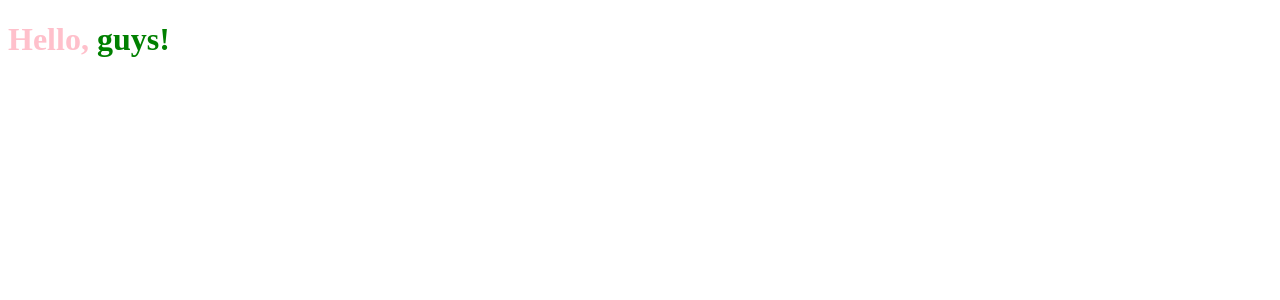
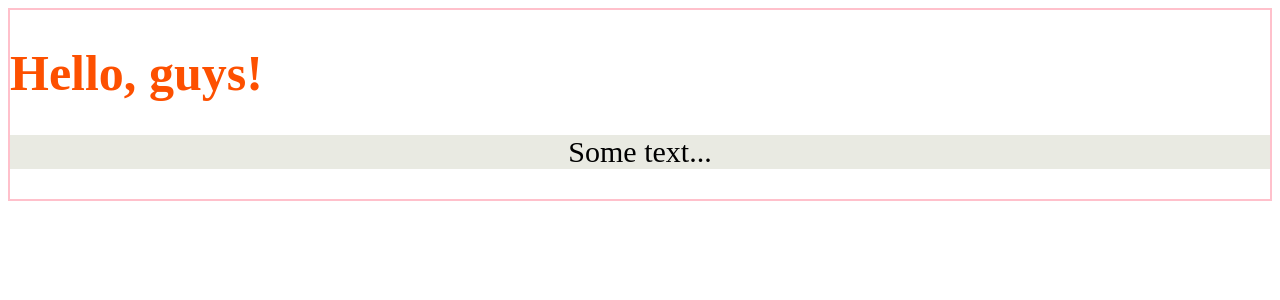
Before and after one commit to ProUnebit/Reminder_ToMe_Reminder, a React app: page / in a window 1280 px wide. Shown: the top 300 px of the page. Built offline with nearby package versions, Linux system fonts and the light colour scheme.

Commit message:
fixed paths, add scss styles, update webpack.config.js

```diff
--- a/src/components/App.js
+++ /dev/null
@@ -1,14 +0,0 @@
-import React from 'react';
-import '../scss/style.scss';
-
-class App extends React.Component {
-    render () {
-        return (
-            <div>
-                <h1>Hello, <span>guys!</span></h1>
-            </div>
-        )
-    }
-}
-
-export default App;
--- /dev/null
+++ b/src/components/App/App.js
@@ -0,0 +1,16 @@
+import React from 'react';
+import './App.scss';
+import TestComponent from '../TestComponent/TestComponent';
+
+class App extends React.Component {
+    render () {
+        return (
+            <div className="app">
+                <h1 className="app__title">Hello, <span>guys!</span></h1>
+                <TestComponent />
+            </div>
+        )
+    }
+}
+
+export default App;
--- /dev/null
+++ b/src/components/App/App.scss
@@ -0,0 +1,16 @@
+@import "../../scss_partials/params-g";
+@import "../../scss_partials/mixins";
+
+.app {
+// |---PARAMS-LOC---|
+$text-color: $global-inter-orange;
+
+// |---STYLES---|
+    border: 2px solid pink;
+
+    &__title {
+        font-size: 50px;
+        color: $text-color;
+    }
+
+}
--- /dev/null
+++ b/src/components/TestComponent/TestComponent.js
@@ -0,0 +1,14 @@
+import React from 'react';
+import './TestComponent.scss';
+
+class TestComponent extends React.Component {
+    render () {
+        return (
+            <div className="test-component">
+                <p className="test-component__text">Some text...</p>
+            </div>
+        )
+    }
+}
+
+export default TestComponent;
--- /dev/null
+++ b/src/components/TestComponent/TestComponent.scss
@@ -0,0 +1,15 @@
+@import "../../scss_partials/params-g";
+@import "../../scss_partials/mixins";
+
+.test-component {
+// |---PARAMS-LOC---|
+$text-color: $global-inter-orange;
+
+// |---STYLES---|
+    background-color: $global-platinum;
+
+    &__text {
+        font-size: 30px;
+        text-align: center;
+    }
+}
--- a/src/index.js
+++ b/src/index.js
@@ -1,5 +1,5 @@
 import React from 'react';
 import ReactDOM from 'react-dom';
-import App from './components/App';
+import App from './components/App/App';
 
 ReactDOM.render(<App />, document.querySelector('#root'));
--- a/src/scss/style.scss
+++ /dev/null
@@ -1,9 +0,0 @@
-$color-1: pink;
-
-h1 {
-    color: $color-1;
-
-    & span {
-        color: green;
-    }
-}
--- /dev/null
+++ b/src/scss_partials/_mixins.scss
@@ -0,0 +1,11 @@
+@import "params-g";
+
+@mixin clear {
+    margin: 0;
+    padding: 0;
+}
+
+@mixin clear-list {
+    @include clear;
+    list-style: none;
+}
--- /dev/null
+++ b/src/scss_partials/_params-g.scss
@@ -0,0 +1,19 @@
+// Colors
+$global-cream: rgba(234, 235, 227, 1);
+$global-pearl-aqua: rgba(122, 206, 195, 1);
+$global-rifle-green: rgba(57, 61, 60, 1);
+$global-platinum: rgba(233, 234, 226, 1);
+$global-white: rgba(255, 255, 255, 1);
+$global-meat-brown: rgba(235, 178, 64, 1);
+$global-pastel-orange: rgba(248, 194, 85, 1);
+$global-gray: rgba(153, 153, 153, 1);
+$global-taupe: rgba(51, 51, 51, 1);
+$global-red: rgba(255, 0, 0, 1);
+$global-atomic-tangerine: rgba(255, 155, 109, 1);
+$global-inter-orange: rgba(253, 80, 0, 1);
+$global-tea-green: rgba(212, 237, 191, 1);
+$global-dim-gray: rgba(106, 105, 105, 1);
+$global-dark-jungle-green: rgba(25, 25, 25, 1);
+
+// Size
+$global-view-port: 1500px;
--- a/webpack.config.js
+++ b/webpack.config.js
@@ -2,7 +2,7 @@ const path = require('path');
 const HtmlWebpackPlugin = require('html-webpack-plugin');
 const MiniCssExtractPlugin = require("mini-css-extract-plugin");
 
-const devMode = process.env.NODE_ENV !== 'production'
+const devMode = process.env.NODE_ENV !== 'production';
 
 module.exports = {
     entry: './src/index.js',
```
Also changed, not shown: src/scss_partials/_fonts.scss (added), 1 other file (tests, documents, lock files or other folders).
